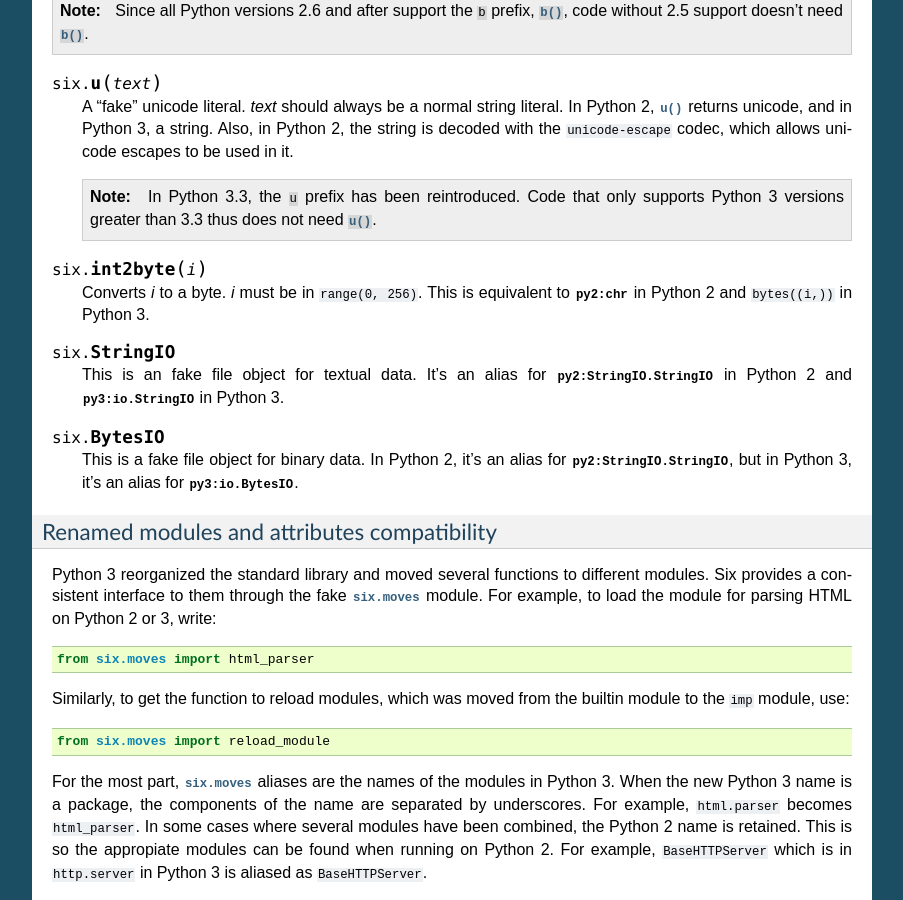
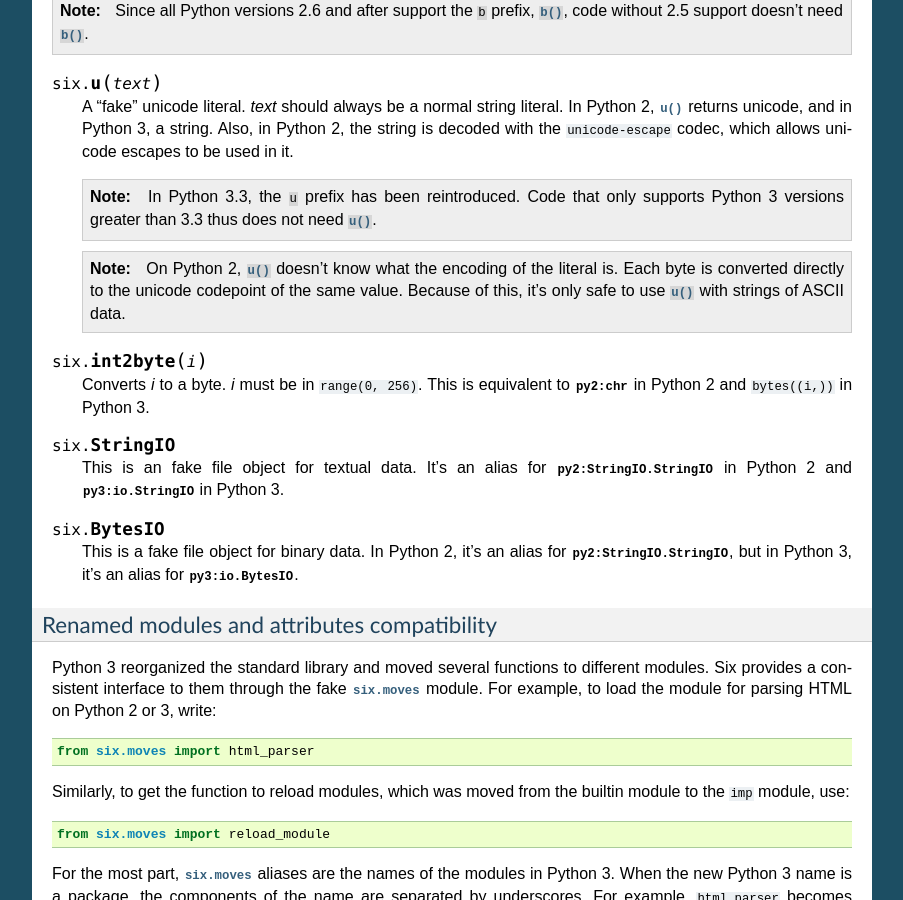
Before and after one commit to benjaminp/six, a Sphinx documentation site: the page built from documentation/index.rst, in a window 1280 px wide and 900 px high, scrolled down 3317 px. Shown: the whole window, without its empty margins (198-1101 px from the left). Built offline with Sphinx 7.4.7, drawn with Linux system fonts in a browser that asks for light colours.

Commit message:
document caveat of u() with non-ASCII data

```diff
--- a/documentation/index.rst
+++ b/documentation/index.rst
@@ -270,6 +270,13 @@ string data in all Python versions.
       supports Python 3 versions greater than 3.3 thus does not need
       :func:`u`.
 
+   .. note::
+
+      On Python 2, :func:`u` doesn't know what the encoding of the literal
+      is. Each byte is converted directly to the unicode codepoint of the same
+      value. Because of this, it's only safe to use :func:`u` with strings of
+      ASCII data.
+
 
 .. function:: int2byte(i)
 
```
